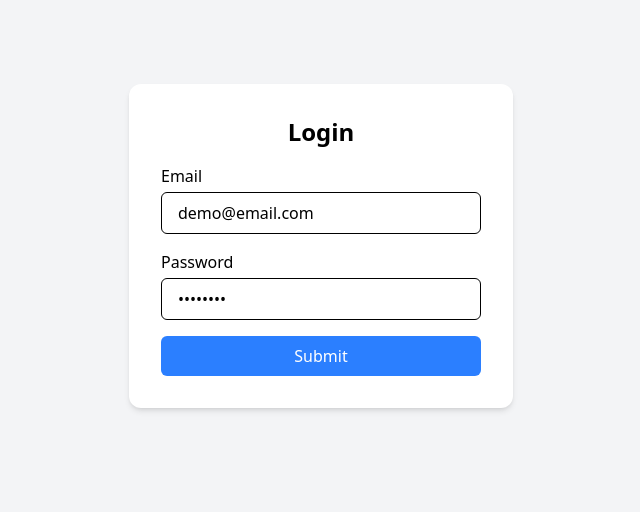
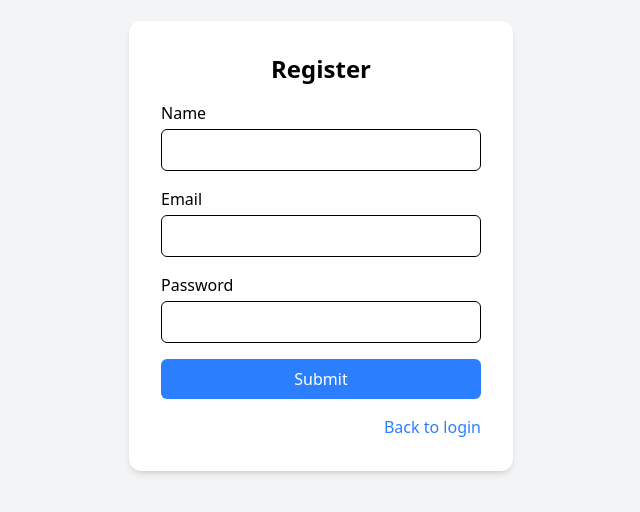
Before and after one commit to joseph-padfield/expenses_tracker_fe, a React (Vite) app: page /register in a window 1280 px wide. Shown: the part 154-666 px from the top of the page, without its empty margins (319-959 px from the left). Built offline with nearby package versions, Linux system fonts and the light colour scheme.

Commit message:
starting work on homepage

```diff
--- a/src/App.tsx
+++ b/src/App.tsx
@@ -1,11 +1,18 @@
+import { Route, Routes} from "react-router-dom";
 import './App.css'
-import Login from "./pages/Login.tsx";
+import Login from "./pages/Login.tsx"
+import Register from "./pages/Register.tsx"
+import Home from "./pages/Home.tsx"
 
 function App() {
 
   return (
       <>
-          <Login />
+              <Routes>
+                  <Route path={"/login"} element={<Login />} />
+                  <Route path={"/register"} element={<Register />} />
+                  <Route path={"/home"} element={<Home />} />
+              </Routes>
       </>
   )
 }
--- /dev/null
+++ b/src/components/AddExpense.tsx
@@ -0,0 +1,10 @@
+const AddExpense = () => {
+
+    return (
+        <div className="add-Expense">
+            <h1>Add Expense</h1>
+        </div>
+    )
+}
+
+export default AddExpense
--- /dev/null
+++ b/src/components/NavBar.tsx
@@ -0,0 +1,10 @@
+const NavBar = () => {
+
+    return (
+        <div className="nav-bar">
+            <h1>Nav Bar</h1>
+        </div>
+    )
+}
+
+export default NavBar
--- /dev/null
+++ b/src/pages/Home.tsx
@@ -0,0 +1,15 @@
+import AddExpense from "../components/AddExpense.tsx"
+import NavBar from "../components/NavBar"
+
+const Home = () => {
+
+    return (
+        <div className="home">
+            <NavBar />
+            <h1>Home</h1>
+            <AddExpense />
+        </div>
+    )
+}
+
+export default Home
--- a/src/pages/Login.tsx
+++ b/src/pages/Login.tsx
@@ -1,6 +1,7 @@
 import { SubmitHandler, useForm } from "react-hook-form"
 import { z } from "zod"
 import { zodResolver } from "@hookform/resolvers/zod"
+import { useState } from "react"
 
 const schema = z.object({
     email: z.string().email(),
@@ -23,6 +24,8 @@ const Login = () => {
         resolver: zodResolver(schema),
     })
 
+    const [successMessage, setSuccessMessage] = useState<string>("")
+
     const onSubmit: SubmitHandler<FormFields> = async (data: FormFields): Promise<void> => {
         try {
             const response: Response = await fetch(
@@ -44,6 +47,7 @@ const Login = () => {
 
             if (result.token) {
                 localStorage.setItem("token", result.token)
+                setSuccessMessage("Login successful!")
             }
 
         } catch (error) {
@@ -56,11 +60,12 @@ const Login = () => {
     }
 
     return (
-        <div className="flex items-center justify-center min-h-screen bg-gray-100">
+        <div className="flex flex-col items-center justify-center min-h-screen bg-gray-100">
             <div className="bg-white p-8 rounded-xl shadow-md w-96">
                 <h2 className="text-2xl font-bold mb-4 text-center">Login</h2>
 
                 {errors.root && <div className="text-red-500 text-center mb-4">{errors.root.message}</div>}
+                {successMessage && <div className="text-green-500 text-center mb-4">{successMessage}</div>}
 
                 <form onSubmit={handleSubmit(onSubmit)}>
                     <div className="mb-4">
@@ -89,10 +94,13 @@ const Login = () => {
                     <button
                         disabled={isSubmitting}
                         type="submit"
-                        className="w-full bg-blue-500 text-white py-2 rounded-md hover:bg-blue-600 transition"
+                        className="w-full bg-blue-500 text-white py-2 rounded-md mb-4 hover:bg-blue-600 transition"
                     >
                         {isSubmitting ? "Loading..." : "Submit"}
                     </button>
+                    <div className="flex justify-end w-full">
+                        <a href="/register" className="text-blue-500 hover:text-blue-600">Register</a>
+                    </div>
                 </form>
             </div>
         </div>
--- a/src/pages/Register.tsx
+++ b/src/pages/Register.tsx
@@ -1,6 +1,7 @@
 import { SubmitHandler, useForm} from "react-hook-form"
 import { z } from "zod"
 import { zodResolver} from "@hookform/resolvers/zod"
+import { useState } from "react"
 
 const schema = z.object({
     "name": z.string(),
@@ -24,6 +25,8 @@ const Register = () => {
         },
         resolver: zodResolver(schema)
     })
+
+    const [successMessage, setSuccessMessage] = useState<string>("")
 
     const onSubmit: SubmitHandler<FormFields> = async (data: FormFields): Promise<void> => {
         try {
@@ -50,6 +53,7 @@ const Register = () => {
 
             setError("root", {message: errorMessage})
         }
+        setSuccessMessage("Successfully registered")
     }
 
     return (
@@ -58,6 +62,7 @@ const Register = () => {
                 <h2 className="text-2xl font-bold mb-4 text-center">Register</h2>
 
                 {errors.root && <div className="text-red-500 text-center mb-4">{errors.root.message}</div>}
+                {successMessage && <div className="text-green-500 text-center mb-4">{successMessage}</div>}
 
                 <form onSubmit={handleSubmit(onSubmit)}>
                     <div className="mb-4">
@@ -98,10 +103,13 @@ const Register = () => {
                     <button
                         disabled={isSubmitting}
                         type="submit"
-                        className="w-full bg-blue-500 text-white py-2 rounded-md hover:bg-blue-600 transition"
+                        className="w-full bg-blue-500 text-white py-2 rounded-md mb-4 hover:bg-blue-600 transition"
                     >
                         {isSubmitting ? "Loading..." : "Submit"}
                     </button>
+                    <div className="flex justify-end w-full">
+                        <a href="/login" className="text-blue-500 hover:text-blue-600">Back to login</a>
+                    </div>
                 </form>
             </div>
         </div>
```
Also changed, not shown: src/components/Dashboard.tsx (added).
